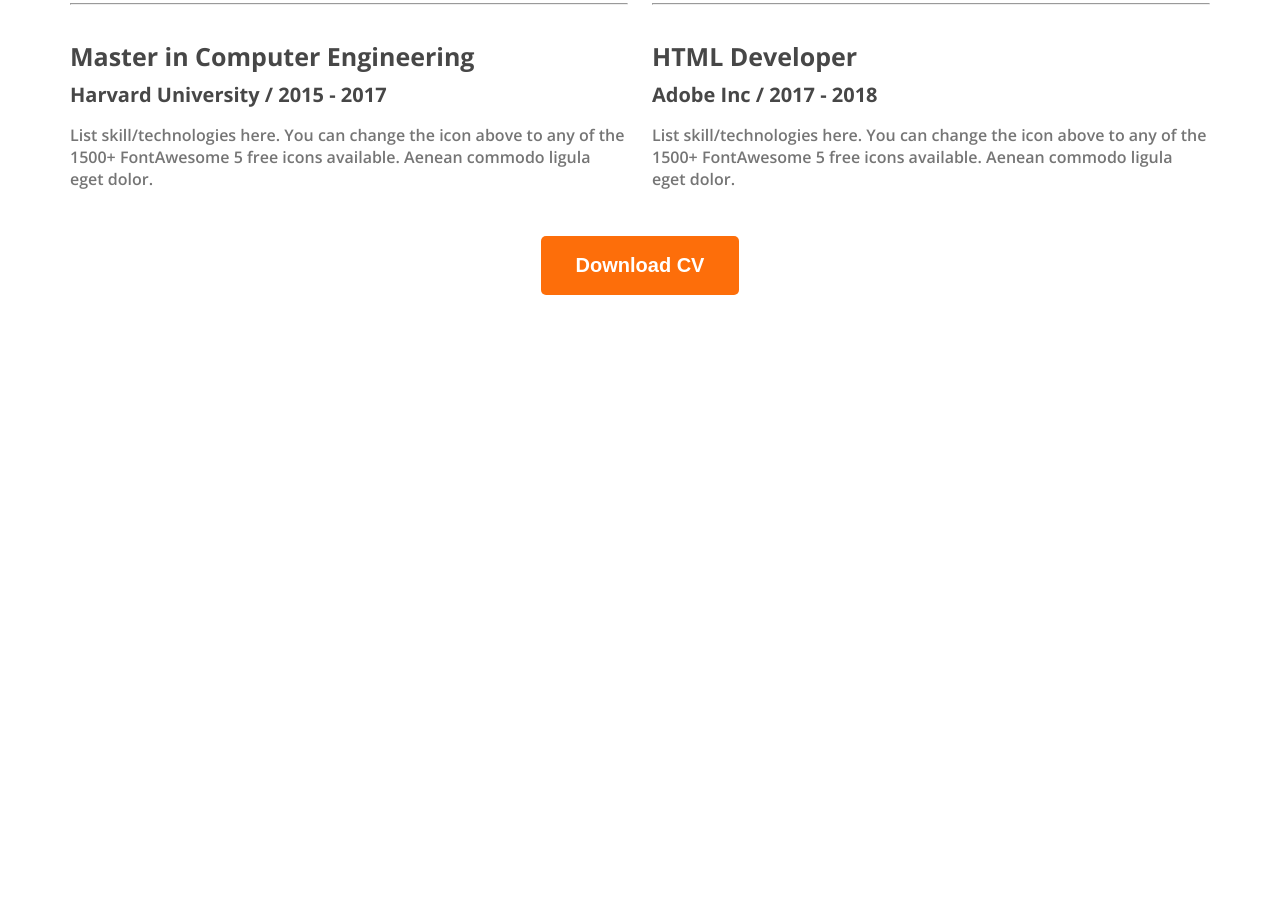
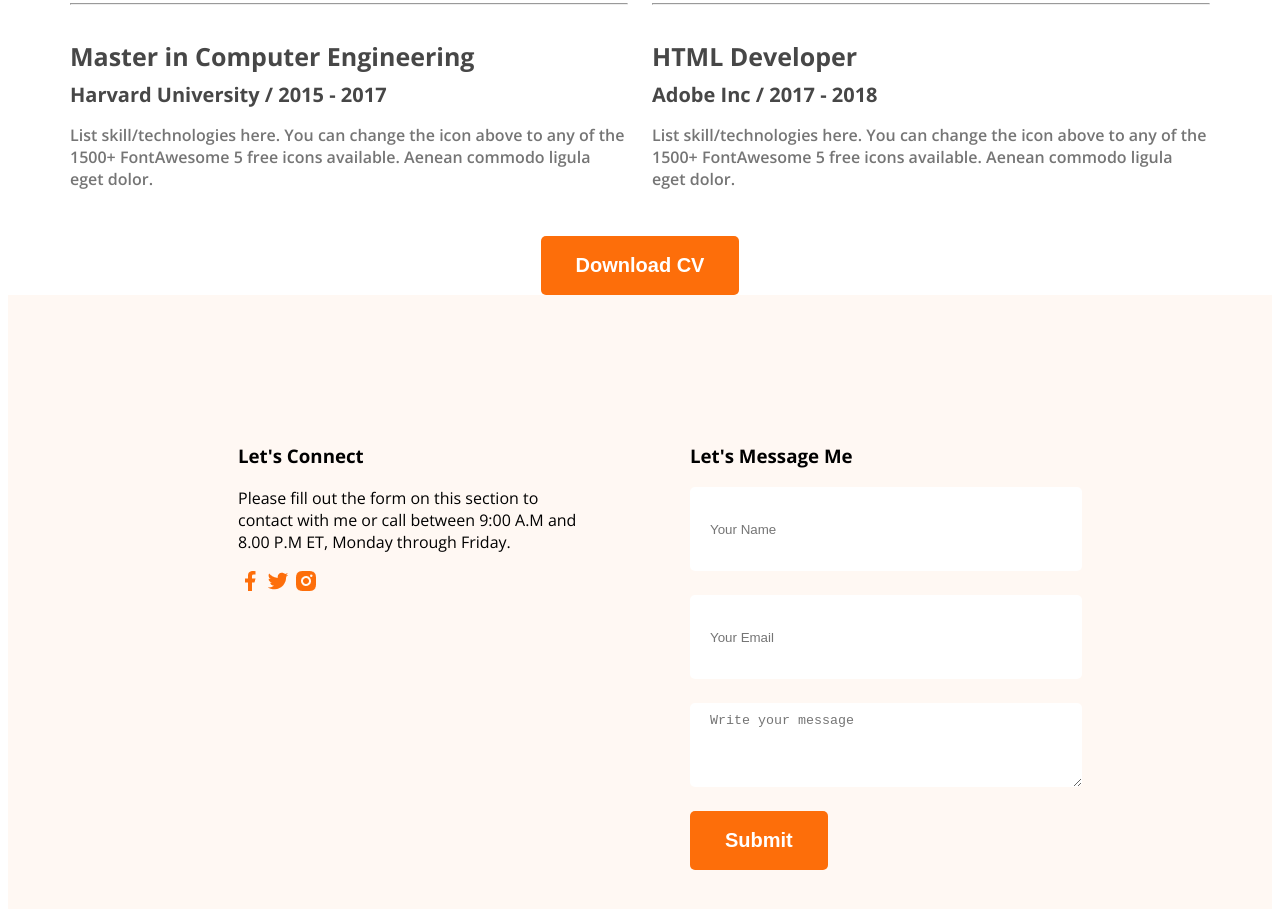
Before and after one commit to hemel-ags/web-dev-portfolio, a plain HTML site: page index.html in a window 1280 px wide. Shown: the part 2931-3840 px from the top of the page. Before the commit the page ends 3234 px from the top, so only its background shows below. Drawn offline with nearby package versions, Linux system fonts and the light colour scheme.

Commit message:
up to footer

```diff
--- a/index.html
+++ b/index.html
@@ -148,8 +148,25 @@ to any of the 1500+ FontAwesome 5 free icons available. Aenean commodo ligula eg
         </section>
 
     </main>
-    <footer>
-
+    <footer class="secondary-bg">
+        <div class="footer-column">
+            <h3 class="section-title">Let's Connect</h3>
+            <p>Please fill out the form on this section to contact with me or call between 9:00 A.M and 8.00 P.M ET, Monday through Friday.</p>
+            <div>
+                <a href=""><img src="/images/icons/facebook.png" alt=""></a>
+                <a href=""><img src="/images/icons/twitter.png" alt=""></a>
+                <a href=""><img src="/images/icons/insta.png" alt=""></a>
+            </div>
+        </div>
+        <div class="footer-column">
+            <h3 class="section-title">Let's Message Me</h3>
+            <form action="">
+                <input type="text" name="" id="" placeholder="Your Name">
+                <input type="email" name="" id="" placeholder="Your Email">
+                <textarea name="" id="" cols="30" rows="10" placeholder="Write your message"></textarea>
+                <input class="btn-primary" type="submit" value="Submit">
+            </form>
+        </div>
     </footer>
 </body>
 
--- a/styles/portfolio.css
+++ b/styles/portfolio.css
@@ -223,3 +223,25 @@ hr{
     margin-top: 30px;
     text-align: center;
 }
+
+/* Footer Style */
+
+footer{
+    padding: 130px 230px;
+    display: flex;
+    gap: 100px;
+}
+
+.footer-column{
+    width: 50%;
+}
+
+footer input[type="text"], footer input[type="email"], footer textarea{
+    height: 64px;
+    border-radius: 5px;
+    display: block;
+    width: 100%;
+    padding: 10px 20px;
+    margin-bottom: 24px;
+    border: none;
+}
```
